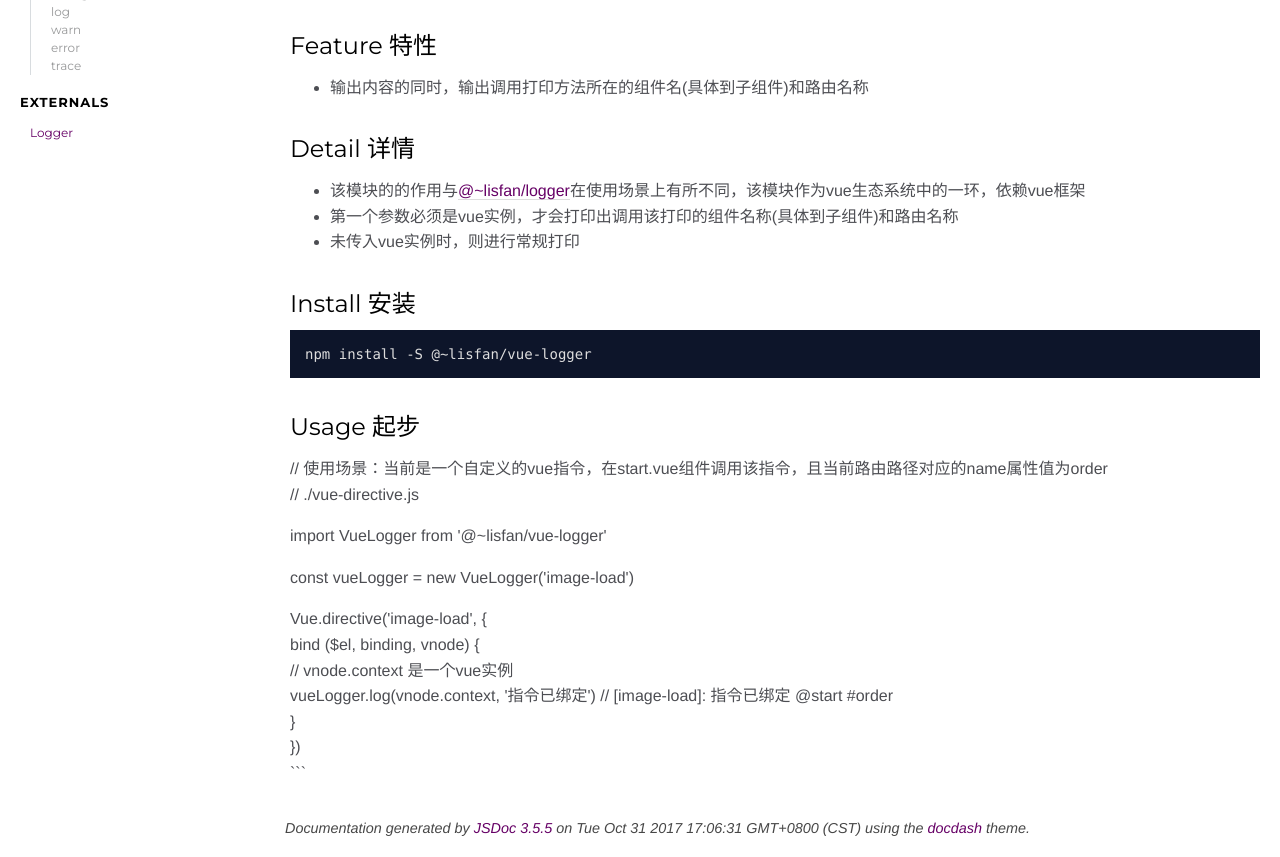
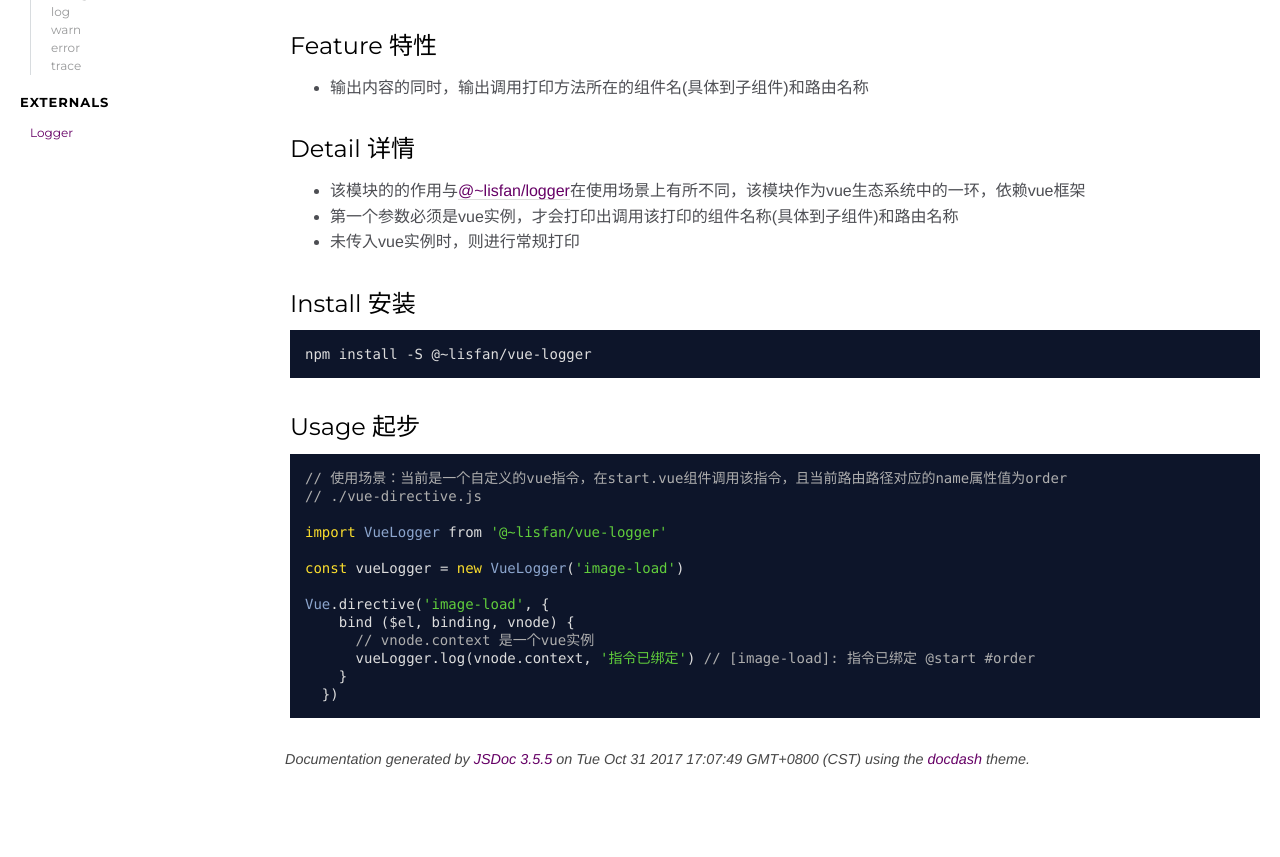
Before and after one commit to lisfan/vue-logger, a website: page docs/index.html in a window 1280 px wide. Shown: the part 126-983 px from the top of the page. After the commit the page ends 914 px from the top, so only its background shows below. Drawn offline with Linux system fonts and the light colour scheme.

Commit message:
docs: 更新readme

````diff
--- a/docs/index.html
+++ b/docs/index.html
@@ -60,10 +60,19 @@
 </ul>
 <h2 id="install-">Install 安装</h2>
 <pre class="prettyprint source lang-bash"><code>npm install -S @~lisfan/vue-logger</code></pre><h2 id="usage-">Usage 起步</h2>
-<p>// 使用场景：当前是一个自定义的vue指令，在start.vue组件调用该指令，且当前路由路径对应的name属性值为order<br>// ./vue-directive.js</p>
-<p>import VueLogger from '@~lisfan/vue-logger'</p>
-<p>const vueLogger = new VueLogger('image-load')</p>
-<p>Vue.directive('image-load', {<br>    bind ($el, binding, vnode) {<br>      // vnode.context 是一个vue实例<br>      vueLogger.log(vnode.context, '指令已绑定') // [image-load]: 指令已绑定 @start #order<br>    }<br>  })<br>```</p></article>
+<pre class="prettyprint source lang-js"><code>// 使用场景：当前是一个自定义的vue指令，在start.vue组件调用该指令，且当前路由路径对应的name属性值为order
+// ./vue-directive.js
+
+import VueLogger from '@~lisfan/vue-logger'
+
+const vueLogger = new VueLogger('image-load')
+
+Vue.directive('image-load', {
+    bind ($el, binding, vnode) {
+      // vnode.context 是一个vue实例
+      vueLogger.log(vnode.context, '指令已绑定') // [image-load]: 指令已绑定 @start #order
+    }
+  })</code></pre></article>
     </section>
 
 
@@ -76,7 +85,7 @@
 <br class="clear">
 
 <footer>
-    Documentation generated by <a href="https://github.com/jsdoc3/jsdoc">JSDoc 3.5.5</a> on Tue Oct 31 2017 17:06:31 GMT+0800 (CST) using the <a href="https://github.com/clenemt/docdash">docdash</a> theme.
+    Documentation generated by <a href="https://github.com/jsdoc3/jsdoc">JSDoc 3.5.5</a> on Tue Oct 31 2017 17:07:49 GMT+0800 (CST) using the <a href="https://github.com/clenemt/docdash">docdash</a> theme.
 </footer>
 
 <script>prettyPrint();</script>
````
Also changed, not shown: docs/VueLogger.html (+1 -1 lines), docs/external-Logger.html (+1 -1 lines), docs/index.js.html (+1 -1 lines), README.md.
